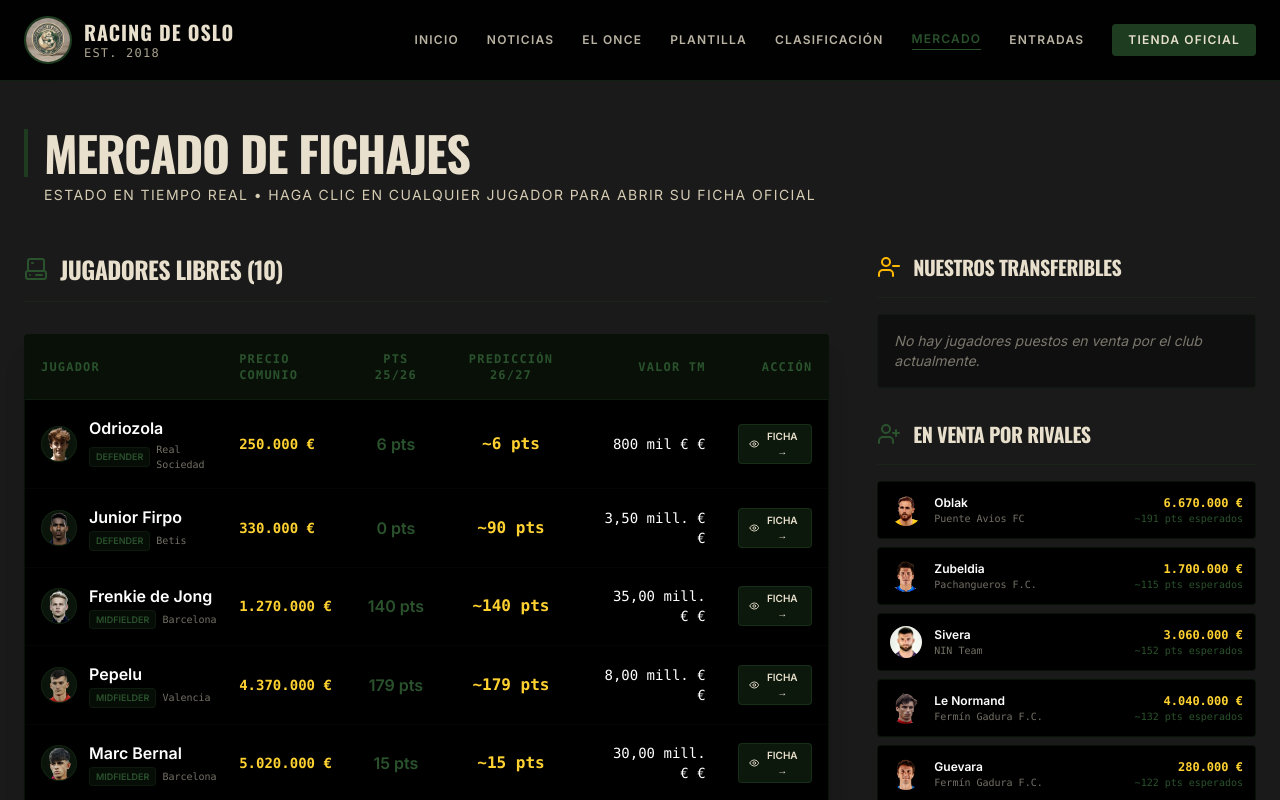
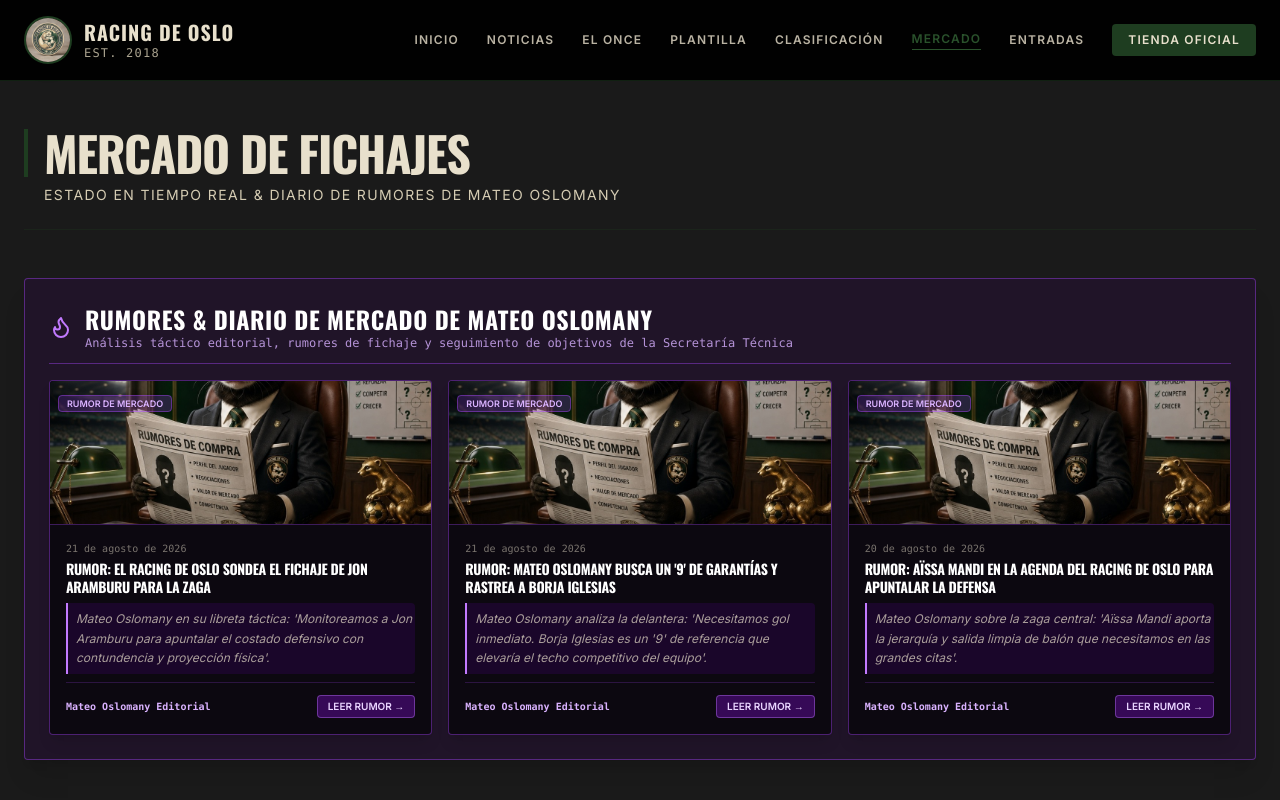
Before and after one commit to azfalot/racing-oslo-manager, a React (Vite) app in the folder web/: page /mercado in a window 1280 px wide. Shown: the top 800 px of the page. Built offline with nearby package versions, Linux system fonts and the light colour scheme.

Commit message:
feat(web): Move Rumores & Diario de Mateo Oslomany module to Mercado page and restore clean Home layout

```diff
--- a/web/src/pages/Home.jsx
+++ b/web/src/pages/Home.jsx
@@ -279,65 +279,6 @@
               })}
             </div>
           </div>
-
-          {/* 3. RUMORES DE MERCADO & EL DIARIO DE MATEO OSLOMANY */}
-          {(() => {
-            const rumorNews = (newsData || []).filter(n => (n.category || '').toLowerCase() === 'rumores').slice(0, 2)
-            if (rumorNews.length === 0) return null
-
-            return (
-              <div className="space-y-3 pt-2">
-                <div className="flex items-center justify-between border-b border-forest/40 pb-2">
-                  <div className="flex items-center gap-2">
-                    <Flame size={18} className="text-purple-400 animate-pulse" />
-                    <h3 className="text-lg font-display font-bold text-white uppercase tracking-wide">
-                      RUMORES & DIARIO DE MATEO OSLOMANY
-                    </h3>
-                  </div>
-                  <Link to="/noticias" className="text-xs font-bold text-purple-300 hover:text-white transition-colors flex items-center gap-1">
-                    TODOS LOS RUMORES <ArrowUpRight size={14} />
-                  </Link>
-                </div>
-
-                <div className="grid grid-cols-1 sm:grid-cols-2 gap-3">
-                  {rumorNews.map(rumor => {
-                    const badgeStyle = getCategoryBadgeStyle(rumor.category)
-                    return (
-                      <div
-                        key={rumor.id}
-                        onClick={() => setSelectedNews(rumor)}
-                        className="bg-purple-950/20 border border-purple-500/40 p-3 rounded-sm hover:border-purple-400 transition-all flex flex-col justify-between space-y-2 group shadow-md cursor-pointer"
-                      >
-                        <div className="space-y-1.5">
-                          <div className="flex items-center justify-between">
-                            <span className={`text-[8px] font-bold px-2 py-0.5 rounded-sm border uppercase ${badgeStyle.pill}`}>
-                              RUMOR DE MERCADO
-                            </span>
-                            <span className="text-[10px] text-cream/50 font-mono">
-                              {formatNewsDate(rumor.date)}
-                            </span>
-                          </div>
-                          <h4 className="text-xs font-bold text-white group-hover:text-purple-300 transition-colors line-clamp-1">
-                            {rumor.title}
-                          </h4>
-                          <p className="text-[11px] text-cream/70 line-clamp-2 leading-relaxed italic border-l-2 border-purple-400 pl-2 bg-black/40 py-1 rounded-r-sm">
-                            {rumor.excerpt || rumor.summary}
-                          </p>
-                        </div>
-
-                        <div className="pt-2 border-t border-purple-500/30 flex justify-between items-center text-[10px]">
-                          <span className="text-purple-300 font-mono font-bold">Mateo Oslomany Editorial</span>
-                          <span className="bg-purple-600/30 text-purple-200 group-hover:bg-purple-600 group-hover:text-white px-2 py-1 rounded-sm border border-purple-400/40 transition-colors font-bold uppercase">
-                            LEER RUMOR &rarr;
-                          </span>
-                        </div>
-                      </div>
-                    )
-                  })}
-                </div>
-              </div>
-            )
-          })()}
         </div>
 
         {/* COLUMNA DERECHA: MINI CAMPO DE FÚTBOL (ONCE TITULAR TÁCTICO QUE OCUPA TODO EL ALTO) */}
--- a/web/src/pages/Mercado.jsx
+++ b/web/src/pages/Mercado.jsx
@@ -1,14 +1,18 @@
 import React, { useState } from 'react'
-import { Radar, ArrowRightLeft, Search, UserMinus, UserPlus, Computer, Eye } from 'lucide-react'
+import { Radar, ArrowRightLeft, Search, UserMinus, UserPlus, Computer, Eye, Flame, X } from 'lucide-react'
 import marketData from '../data/market.json'
+import newsData from '../data/news.json'
 import PlayerProfileModal from '../components/PlayerProfileModal'
+import { getCategoryBadgeStyle, formatNewsDate } from './Noticias'
 
 export default function Mercado() {
   const [selectedPlayer, setSelectedPlayer] = useState(null)
+  const [selectedNews, setSelectedNews] = useState(null)
 
   const computerPlayers = marketData.filter(p => p.ownerId === 1)
   const ourPlayers = marketData.filter(p => p.ownerId === 21163822)
   const otherPlayers = marketData.filter(p => p.ownerId !== 1 && p.ownerId !== 21163822)
+  const rumorNews = (newsData || []).filter(n => (n.category || '').toLowerCase() === 'rumores')
 
   const formatPrice = (price) => price ? price.toLocaleString('es-ES') + ' €' : 'Desconocido'
 
@@ -41,12 +45,79 @@
   )
 
   return (
-    <div className="container mx-auto px-6 py-12">
-      <div className="mb-12">
-        <h2 className="text-4xl md:text-5xl font-display font-bold mb-2 border-l-4 border-forest pl-4">Mercado de Fichajes</h2>
-        <p className="text-cream-dark ml-5 text-sm uppercase tracking-widest">Estado en Tiempo Real • Haga clic en cualquier jugador para abrir su ficha oficial</p>
+    <div className="container mx-auto px-6 py-12 space-y-12">
+      <div className="flex flex-col md:flex-row md:items-center justify-between gap-4 border-b border-forest/30 pb-6">
+        <div>
+          <h2 className="text-4xl md:text-5xl font-display font-bold mb-2 border-l-4 border-forest pl-4">Mercado de Fichajes</h2>
+          <p className="text-cream-dark ml-5 text-sm uppercase tracking-widest">Estado en Tiempo Real & Diario de Rumores de Mateo Oslomany</p>
+        </div>
       </div>
 
+      {/* SECCIÓN DE RUMORES DE MERCADO & EL DIARIO DE MATEO OSLOMANY */}
+      {rumorNews.length > 0 && (
+        <div className="bg-purple-950/20 border border-purple-500/40 p-6 rounded-sm space-y-4 shadow-xl">
+          <div className="flex items-center gap-3 border-b border-purple-500/40 pb-3">
+            <Flame className="text-purple-400 animate-pulse" size={24} />
+            <div>
+              <h3 className="text-2xl font-display font-bold text-white uppercase tracking-wide">
+                RUMORES & DIARIO DE MERCADO DE MATEO OSLOMANY
+              </h3>
+              <p className="text-xs text-purple-300/80 font-mono">
+                Análisis táctico editorial, rumores de fichaje y seguimiento de objetivos de la Secretaría Técnica
+              </p>
+            </div>
+          </div>
+
+          <div className="grid grid-cols-1 md:grid-cols-3 gap-4">
+            {rumorNews.map(rumor => {
+              const badgeStyle = getCategoryBadgeStyle(rumor.category)
+              return (
+                <div
+                  key={rumor.id}
+                  onClick={() => setSelectedNews(rumor)}
+                  className="bg-black/60 border border-purple-500/40 rounded-sm overflow-hidden flex flex-col justify-between group hover:border-purple-400 transition-all cursor-pointer shadow-lg hover:scale-[1.01]"
+                >
+                  <div className="relative h-36 overflow-hidden border-b border-purple-500/30">
+                    <img
+                      src={rumor.image || '/media/crest.jpg'}
+                      alt={rumor.title}
+                      className="w-full h-full object-cover group-hover:scale-105 transition-transform duration-500"
+                    />
+                    <div className="absolute top-2 left-2 z-10">
+                      <span className={`text-[9px] font-bold px-2 py-0.5 rounded-sm border uppercase ${badgeStyle.pill}`}>
+                        RUMOR DE MERCADO
+                      </span>
+                    </div>
+                  </div>
+
+                  <div className="p-4 space-y-2 flex-1 flex flex-col justify-between">
+                    <div>
+                      <span className="text-[10px] text-cream/50 font-mono block mb-1">
+                        {formatNewsDate(rumor.date)}
+                      </span>
+                      <h4 className="text-sm font-bold text-white group-hover:text-purple-300 transition-colors line-clamp-2 leading-tight">
+                        {rumor.title}
+                      </h4>
+                      <p className="text-xs text-cream/70 line-clamp-3 leading-relaxed italic border-l-2 border-purple-400 pl-2 bg-purple-950/30 py-1.5 mt-2 rounded-r-sm">
+                        {rumor.excerpt || rumor.summary}
+                      </p>
+                    </div>
+
+                    <div className="pt-3 border-t border-purple-500/20 flex justify-between items-center text-xs">
+                      <span className="text-purple-300 font-mono font-bold text-[10px]">Mateo Oslomany Editorial</span>
+                      <button className="bg-purple-600/30 text-purple-200 group-hover:bg-purple-600 group-hover:text-white px-2.5 py-1 rounded-sm border border-purple-400/40 transition-colors text-[10px] font-bold uppercase">
+                        LEER RUMOR &rarr;
+                      </button>
+                    </div>
+                  </div>
+                </div>
+              )
+            })}
+          </div>
+        </div>
+      )}
+
+      {/* MERCADO PRINCIPAL */}
       <div className="grid grid-cols-1 lg:grid-cols-3 gap-12">
         {/* Jugadores Libres */}
         <div className="lg:col-span-2 space-y-8">
@@ -131,6 +202,57 @@
 
       {/* PLAYER PROFILE MODAL */}
       <PlayerProfileModal player={selectedPlayer} onClose={() => setSelectedPlayer(null)} />
+
+      {/* RUMOR FULL NEWS MODAL */}
+      {selectedNews && (() => {
+        const modalBadgeStyle = getCategoryBadgeStyle(selectedNews.category)
+        return (
+          <div className="fixed inset-0 z-50 bg-black/95 backdrop-blur-md flex items-center justify-center p-4 sm:p-6">
+            <div className="bg-clubBlack border border-purple-500/60 max-w-3xl w-full rounded-sm overflow-hidden animate-fade-in relative max-h-[92vh] flex flex-col shadow-2xl">
+              <button
+                onClick={() => setSelectedNews(null)}
+                className="absolute top-4 right-4 z-30 bg-black/80 p-2.5 rounded-full hover:bg-purple-700 text-cream transition-colors border border-purple-500/40 focus:outline-none"
+                aria-label="Cerrar rumor"
+              >
+                <X size={22} />
+              </button>
+
+              <div className="overflow-y-auto p-6 sm:p-8 space-y-6">
+                {selectedNews.image && (
+                  <div className="w-full h-56 sm:h-72 rounded-sm overflow-hidden border border-purple-500/40 relative shadow-2xl">
+                    <img
+                      src={selectedNews.image}
+                      alt={selectedNews.title}
+                      className="w-full h-full object-cover"
+                    />
+                    <div className="absolute top-4 left-4 z-10">
+                      <span className={`text-xs font-bold px-3 py-1 rounded-sm border uppercase ${modalBadgeStyle.pill}`}>
+                        RUMOR DE MERCADO
+                      </span>
+                    </div>
+                  </div>
+                )}
+
+                <div className="space-y-3 border-b border-purple-500/30 pb-4">
+                  <div className="flex items-center gap-2 text-xs font-mono text-purple-300">
+                    <span>{formatNewsDate(selectedNews.date)}</span>
+                    <span>•</span>
+                    <span>Mateo Oslomany Editorial</span>
+                  </div>
+
+                  <h2 className="text-2xl sm:text-3xl font-display font-bold text-white leading-tight">
+                    {selectedNews.title}
+                  </h2>
+                </div>
+
+                <div className="pt-2 border-t border-purple-500/30 text-cream/90 text-sm leading-relaxed whitespace-pre-wrap font-sans space-y-4">
+                  {selectedNews.content || selectedNews.excerpt}
+                </div>
+              </div>
+            </div>
+          </div>
+        )
+      })()}
     </div>
   )
 }
```
